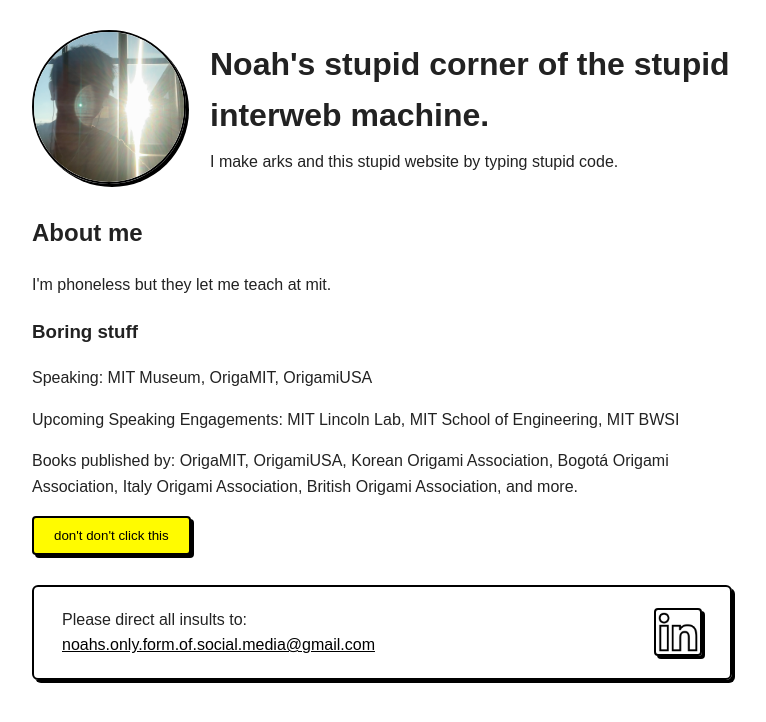
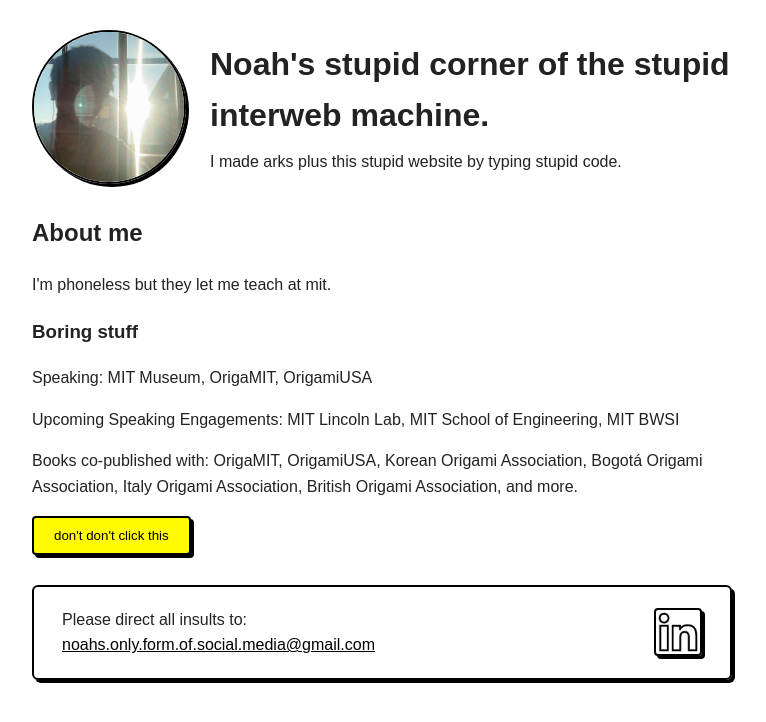
Before and after one commit to thermodynamically-beaverable/my-site, a plain HTML site: page index.html in a window 1280 px wide. Shown: the whole page, without its empty margins (258-1024 px from the left). Drawn offline with Linux system fonts and the light colour scheme; files whose address does not match are found by name; a web font is replaced by a local one.

Commit message:
Add files via upload

```diff
--- a/index.html
+++ b/index.html
@@ -14,7 +14,7 @@
     <img class="avatar" src="images/portrait1.jpg" alt="Me">
     <div class="header-text">
       <h1>Noah's stupid corner of the stupid interweb machine.</h1>
-      <p>I make arks and this stupid website by typing stupid code.</p>
+      <p>I made arks plus this stupid website by typing stupid code.</p>
     </div>
   </header>
 
@@ -24,7 +24,7 @@
     <h3>Boring stuff</h3>
     <p>Speaking: MIT Museum, OrigaMIT, OrigamiUSA</p>
     <p>Upcoming Speaking Engagements: MIT Lincoln Lab, MIT School of Engineering, MIT BWSI</p>
-    <p>Books published by: OrigaMIT, OrigamiUSA, Korean Origami Association, Bogotá Origami Association, Italy Origami Association, British Origami Association, and more.</p>
+    <p>Books co-published with: OrigaMIT, OrigamiUSA, Korean Origami Association, Bogotá Origami Association, Italy Origami Association, British Origami Association, and more.</p>
     <button id="greet">don't don't click this</button>
     <p id="message"></p>
   </main>
```
